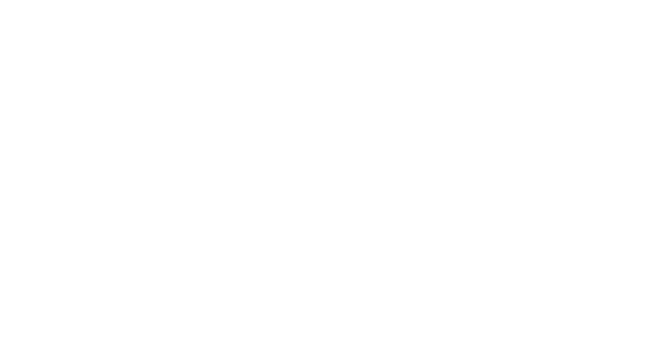
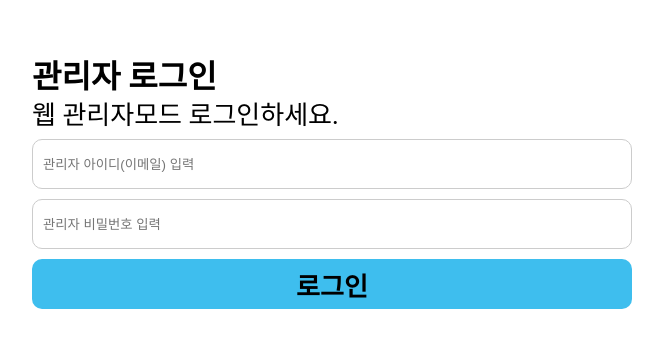
Before and after one commit to Ssadang/ssadang-frontend-web, a React (Create React App) app: page / in a window 1280 px wide. Shown: the part 215-562 px from the top of the page, without its empty margins (308-971 px from the left). Built offline with nearby package versions, Linux system fonts and the light colour scheme.

Commit message:
Design: 관리자 로그인 페이지 설계 완료

```diff
--- a/src/App.css
+++ b/src/App.css
@@ -1,38 +1,5 @@
-.App {
-  text-align: center;
+#rootContainer {
+  display: flex;
+  justify-content: center;
+  width: 100%;
 }
-
-.App-logo {
-  height: 40vmin;
-  pointer-events: none;
-}
-
-@media (prefers-reduced-motion: no-preference) {
-  .App-logo {
-    animation: App-logo-spin infinite 20s linear;
-  }
-}
-
-.App-header {
-  background-color: #282c34;
-  min-height: 100vh;
-  display: flex;
-  flex-direction: column;
-  align-items: center;
-  justify-content: center;
-  font-size: calc(10px + 2vmin);
-  color: white;
-}
-
-.App-link {
-  color: #61dafb;
-}
-
-@keyframes App-logo-spin {
-  from {
-    transform: rotate(0deg);
-  }
-  to {
-    transform: rotate(360deg);
-  }
-}
--- a/src/App.js
+++ b/src/App.js
@@ -2,6 +2,8 @@
 import './App.css';
 import { createGlobalStyle } from 'styled-components';
 import reset from 'styled-reset';
+import { Route, Routes } from 'react-router-dom';
+import AuthRoute from './routes/AuthRoute/AuthRoute';
 
 const GlobalStyle = createGlobalStyle`${reset}`;
 
@@ -10,8 +12,13 @@
     <>
       <GlobalStyle />
       <div id='rootContainer'>
-
-
+        <Routes>
+          <Route path='/*' element={
+            <>
+              <AuthRoute />
+            </>
+          }/>
+        </Routes>
       </div>
     </>
   );
--- /dev/null
+++ b/src/components/InputComponent/InputComponent.jsx
@@ -0,0 +1,23 @@
+import React from 'react';
+import { Input } from './style';
+
+function InputComponent(props) {
+
+
+    return (
+        <>
+            <Input
+                type={props.type}
+                name={props.name}
+                value={props.value}
+                onChange={(e) => {
+                    props.onChange(e);
+                }}
+                id={props.name}
+                placeholder={props.placeholder}
+            />
+        </>
+    )
+}
+
+export default InputComponent;
--- /dev/null
+++ b/src/components/InputComponent/style.js
@@ -0,0 +1,10 @@
+import styled from "styled-components";
+
+export const Input = styled.input`
+    box-sizing: border-box;
+    padding: 10px;
+    width: 100%;
+    height: 50px;
+    border: 1px solid #ccc;
+    border-radius: 10px;
+`;
--- /dev/null
+++ b/src/components/SubmitButtonComponent/SubmitButtonComponent.jsx
@@ -0,0 +1,10 @@
+import React from 'react';
+import { SubmitButton } from './style';
+
+function SubmitButtonComponent(props) {
+  return (
+    <SubmitButton onClick={props.onClick}>{props.text}</SubmitButton>
+  )
+}
+
+export default SubmitButtonComponent;
--- /dev/null
+++ b/src/components/SubmitButtonComponent/style.js
@@ -0,0 +1,20 @@
+import styled from "styled-components";
+
+export const SubmitButton = styled.button`
+    display: flex;
+    justify-content: center;
+    align-items: center;
+    border: none;
+    border-radius: 10px;
+    width: 100%;
+    height: 50px;
+    font-size: 26px;
+    font-weight: bold;
+    color: #000000;
+    background-color: #3ebeee;
+    transition: all 0.3s;
+    cursor: pointer;
+    &:hover {
+        opacity: 0.8;
+    }
+`;
--- /dev/null
+++ b/src/pages/AuthPage/AuthSignInPage/AuthSignInPage.jsx
@@ -0,0 +1,64 @@
+import React, { useEffect, useState } from 'react';
+import { Container, ContentBox, InputContainer, SubTitle, Title } from './style';
+import InputComponent from '../../../components/InputComponent/InputComponent';
+import { useNavigate } from 'react-router-dom';
+import SubmitButtonComponent from '../../../components/SubmitButtonComponent/SubmitButtonComponent';
+
+function AuthSignInPage() {
+    const navigate = useNavigate();
+
+    const [ email, setEmail ] = useState('');
+    const [ password, setPassword ] = useState('');
+
+    const emailOnChange = (e) => {
+        setEmail(e.target.value);
+    }
+
+    const passwordOnChange = (e) => {
+        setPassword(e.target.value);
+    }
+
+    const SignInButtonClickHandler = () => {
+        alert('로그인 버튼 클릭');
+    }
+
+    useEffect(() => {
+        console.log(email);
+    }, [email]);
+
+    useEffect(() => {
+        console.log(password);
+    }, [password]);
+
+
+    return (
+        <>
+            <Container>
+                <ContentBox>
+                    <Title>관리자 로그인</Title>
+                    <SubTitle>웹 관리자모드 로그인하세요.</SubTitle>
+                    <InputContainer>
+                        <InputComponent
+                            type='text'
+                            value={email}
+                            onChange={emailOnChange}
+                            placeholder='관리자 아이디(이메일) 입력'
+                        />
+                        <InputComponent
+                            type='password'
+                            value={password}
+                            onChange={passwordOnChange}
+                            placeholder='관리자 비밀번호 입력'
+                        />
+                        <SubmitButtonComponent
+                            onClick={SignInButtonClickHandler}
+                            text='로그인'
+                        />
+                    </InputContainer>
+                </ContentBox>
+            </Container>
+        </>
+    )
+}
+
+export default AuthSignInPage;
--- /dev/null
+++ b/src/pages/AuthPage/AuthSignInPage/style.js
@@ -0,0 +1,32 @@
+import styled from "styled-components";
+
+export const Container = styled.div`
+    display: flex;
+    justify-content: center;
+    align-items: center;
+    min-height: 100vh;
+`;
+
+export const ContentBox = styled.div`
+    display: flex;
+    justify-content: center;
+    flex-direction: column;
+    gap: 10px;
+    width: 600px;
+    font-weight: bold;
+`;
+
+export const Title = styled.div`
+    font-size: 32px;
+`;
+
+export const SubTitle = styled.div`
+    font-size: 26px;
+    font-weight: normal;
+`;
+
+export const InputContainer = styled.div`
+    display: flex;
+    flex-direction: column;
+    gap: 10px;
+`
--- /dev/null
+++ b/src/routes/AuthRoute/AuthRoute.jsx
@@ -0,0 +1,15 @@
+import React from 'react';
+import { Route, Routes } from 'react-router-dom';
+import AuthSignInPage from '../../pages/AuthPage/AuthSignInPage/AuthSignInPage';
+
+function AuthRoute() {
+  return (
+    <>
+      <Routes>
+          <Route path='/' element={<AuthSignInPage />} />
+      </Routes>
+    </>
+  )
+}
+
+export default AuthRoute;
```
Also changed, not shown: public/logo192.png (deleted), public/logo512.png (deleted).
